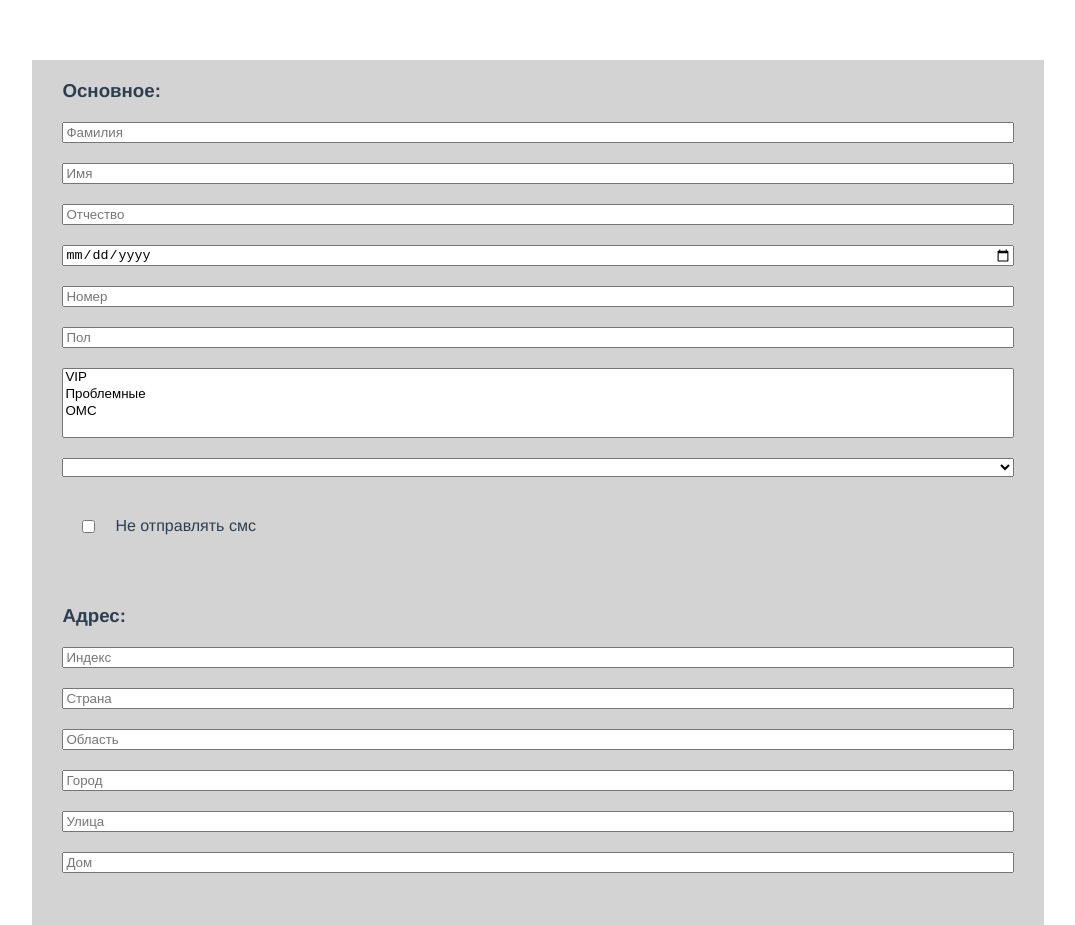
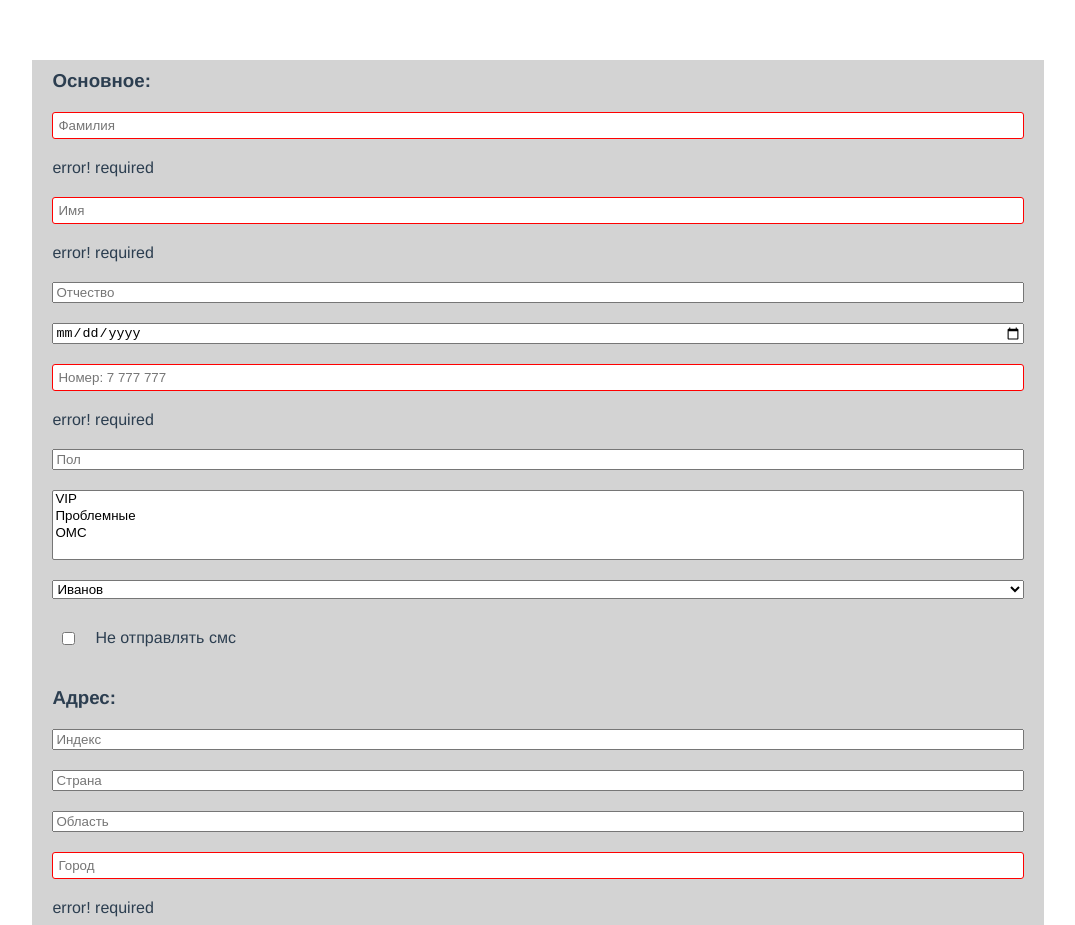
Before and after one commit to ErlanArtykbaev/vue-form-task, a Vue app: page / in a window 1280 px wide. Shown: the top 925 px of the page, without its empty margins (102-1177 px from the left). Built offline with nearby package versions, Linux system fonts and the light colour scheme.

Commit message:
all components put together, because they didnt render, all things works

```diff
--- /dev/null
+++ b/src/assets/styles/style.sass
@@ -0,0 +1,21 @@
+
+.form
+  width: 80%
+  margin: auto
+  background-color: lightgrey
+  border-box: box-sizing
+  div
+    display: flex
+    flex-direction: column
+    margin: 10px
+    & > *
+      margin: 10px
+    .check-sms
+      display: flex
+      flex-direction: row
+      align-items: center
+
+.redborder
+  border: 1px solid red
+  padding: 5px
+  border-radius: 3px
--- a/src/components/Form.vue
+++ b/src/components/Form.vue
@@ -1,9 +1,131 @@
 <template>
 <div>
-	<form class="form">
-		<FormMain v-bind:main="main" />
-		<FormAddress v-bind:address="address" />
-		<FormPass v-bind:pass="pass"/>
+	<form class="form" @submit.prevent="alert">
+		<div class="main">
+			<h3>Основное:</h3>
+			<input
+				class="input"
+				required
+				v-model.trim="form.main.lastname"
+				type="text"
+				placeholder="Фамилия"
+				:class="{redborder: $v.form.main.lastname.$invalid}"
+			/>
+			<p v-if="!$v.form.main.lastname.minLength">error! min char 3</p>
+			<p v-if="!$v.form.main.lastname.required">error! required</p>
+			<input
+				required
+				v-model.trim="form.main.firstname"
+				type="text"
+				:class="{redborder: $v.form.main.firstname.$invalid}"
+				placeholder="Имя" />
+			<p v-if="!$v.form.main.firstname.minLength">error! min char 3</p>
+			<p v-if="!$v.form.main.firstname.required">error! required</p>
+			<input
+				v-model.trim="form.main.dadsname"
+				type="text"
+				placeholder="Отчество" />
+			<input
+				required
+				v-model.trim="form.main.date"
+				type="date" />
+			<p v-if="!$v.form.main.date.required">error! required</p>
+			<input
+				required
+				type="number"
+				:class="{redborder: $v.form.main.phone.$invalid}"
+				v-model.number="form.main.phone"
+				placeholder="Номер: 7 777 777" />
+			<p v-if="!$v.form.main.phone.minLength">error! min char 6</p>
+			<p v-if="!$v.form.main.phone.required">error! required</p>
+			<input
+				type="text"
+				v-model.trim="form.main.sex"
+				placeholder="Пол">
+			<select
+				required
+				v-model="form.main.groupClient"
+				name="group-client"
+				id="group-client"
+				multiple>
+				<option value="vip" >VIP</option>
+				<option value="problematic">Проблемные</option>
+				<option value="omc">OMC</option>
+			</select>
+			<select
+				v-model="form.main.doctor"
+				name="doctor"
+				id="doctor">
+				<option value="ivanov" >Иванов</option>
+				<option value="zaharov">Захаров</option>
+				<option value="chernysheva">Чернышева</option>
+			</select>
+			<div class="check-sms">
+				<input
+					v-model="form.main.noSms"
+					type="checkbox"
+					name="no-sms"
+					id="no-sms"/>
+				<label for="no-sms">Не отправлять смс</label>
+			</div>
+		</div>
+		<div class="address">
+			<h3>Адрес:</h3>
+			<input
+				v-model.trim="form.address.index"
+				type="number"
+				placeholder="Индекс">
+			<input
+				v-model.trim="form.address.country"
+				type="text"
+				placeholder="Страна">
+			<input
+				v-model.trim="form.address.oblast"
+				type="text"
+				placeholder="Область">
+			<input
+				required
+				v-model.trim="form.address.city"
+				type="text"
+				:class="{redborder: $v.form.address.city.$invalid}"
+				placeholder="Город">
+			<p v-if="!$v.form.address.city.required">error! required</p>
+			<input
+				v-model.trim="form.address.street"
+				type="text"
+				placeholder="Улица">
+			<input
+				v-model.trim="form.address.house"
+				type="text"
+				placeholder="Дом">
+		</div>
+		<div class="pass">
+			<h3>Паспорт:</h3>
+			<select required name="document-type" v-model="form.pass.typeDoc" id="document-type">
+				<option value="pass" default>Паспорт</option>
+				<option value="birth-sertificate">Свидетельство о рождении</option>
+				<option value="driver-license">Водительское удостовирение</option>
+			</select>
+			<input
+				v-model.trim="form.pass.seria"
+				type="text"
+				placeholder="Серия">
+			<input
+				v-model.trim="form.pass.number"
+				type="text"
+				placeholder="Номер">
+			<input
+				v-model.trim="form.pass.whoGave"
+				type="text"
+				placeholder="Кем выдан">
+			<input
+				required
+				v-model="form.pass.dateGave"
+				type="date"
+				placeholder="Дата выдачи">
+			<p v-if="!$v.form.address.city.required">error! required</p>
+		</div>
+		<button type="submit">Submit</button>
 	</form>
 </div>
 </template>
@@ -11,16 +133,11 @@
 <script>
 import {required, minLength, email} from 'vuelidate/lib/validators'
 
-import FormMain from './FormMain'
-import FormAddress from './FormAddress'
-import FormPass from './FormPass'
 
 export default {
-	components:{
-		FormMain, FormAddress, FormPass
-	},
 	data(){
 		return{
+			form:{
 				main:{
 					firstname: '',
 					lastname: '',
@@ -28,8 +145,8 @@ export default {
 					date: Date,
 					phone: '',
 					sex: '',
-				groupClient: '',
-				doctor: '',
+					groupClient: [],
+					doctor: 'ivanov',
 					noSms: false,
 				},
 				address: {
@@ -41,23 +158,26 @@ export default {
 					house: '',
 				},
 				pass: {
-				typeDoc: '',
+					typeDoc: 'pass',
 					seria: '',
 					number: '',
 					whoGave: '',
 					dateGave: Date
 				}
 			}
+		}
 	},
 
 	validations:{
+		form:{
+			main:{
 				firstname: {
 					required,
-			minLength: minLength(2)
+					minLength: minLength(3)
 				},
 				lastname: {
 					required,
-			minLength: minLength(2)
+					minLength: minLength(3)
 				},
 				date: {
 					required
@@ -66,46 +186,36 @@ export default {
 					required,
 					minLength: minLength(6)
 				},
-			sex: '',
-			groupClient: '',
-			doctor: '',
-			noSms: false,
+				groupClient: {
+					required
+				}
+			},
 			address: {
-				index: '',
-				country: '',
-				oblast: '',
-				city: '',
-				street: '',
-				house: '',
+				city: {
+					required
+				}
 			},
 			pass: {
-				typeDoc: '',
-				seria: '',
-				number: '',
-				whoGave: '',
-				dateGave: Date
+				typeDoc: {
+					required
+				},
+				dateGave: {
+					required
+				}
+			}
+		}
+	},
+	methods:{
+		checkForm(){
+			this.$v.form.$touch()
+			if(this.$v.form.$error){
+				console.log('validation is not true')
+			}
+		},
+		alert(){
+			alert('you submitted')
 		}
 	}
 }
 
 </script>
-
-<style lang="sass">
-.form
-	width: 80%
-	margin: auto
-	background-color: lightgrey
-	border-box: box-sizing
-	div
-		display: flex
-		flex-direction: column
-		margin: 10px
-		padding: 10px
-		& > *
-			margin: 10px
-		.check-sms
-			display: flex
-			flex-direction: row
-			align-items: center
-
-</style>
--- a/src/components/FormAddress.vue
+++ /dev/null
@@ -1,11 +0,0 @@
-<template>
-	<div class="address">
-		<h3>Адрес:</h3>
-		<input type="text" placeholder="Индекс">
-		<input type="text" placeholder="Страна">
-		<input type="text" placeholder="Область">
-		<input type="text" placeholder="Город">
-		<input type="text" placeholder="Улица">
-		<input type="text" placeholder="Дом">
-	</div>
-</template>
--- a/src/components/FormMain.vue
+++ /dev/null
@@ -1,63 +0,0 @@
-<template>
-	<div class="main">
-		<h3>Основное:</h3>
-		<input
-			v-model="main.lastname"
-			type="text"
-			placeholder="Фамилия"
-		/>
-		<input
-			v-model="main.firstname"
-			type="text"
-			placeholder="Имя" />
-		<input
-			v-model="main.dadsname"
-			type="text"
-			placeholder="Отчество" />
-		<input
-			v-model="main.date"
-			type="date" />
-		<input
-			type="text"
-			v-model="main.phone"
-			placeholder="Номер" />
-		<input
-			type="text"
-			v-model="main.sex"
-			placeholder="Пол">
-		<select
-			v-model="main.groupClient"
-			name="group-client"
-			id="group-client"
-			multiple>
-			<option value="vip">VIP</option>
-			<option value="problematic">Проблемные</option>
-			<option value="omc">OMC</option>
-		</select>
-		<select
-			v-model="main.doctor"
-			name="doctor"
-			id="doctor">
-			<option value="ivanov">Иванов</option>
-			<option value="zaharov">Захаров</option>
-			<option value="chernysheva">Чернышева</option>
-		</select>
-		<div class="check-sms">
-			<input
-				v-model="main.noSms"
-				type="checkbox"
-				name="no-sms"
-				id="no-sms"/>
-			<label for="no-sms">Не отправлять смс</label>
-		</div>
-	</div>
-</template>
-
-<script>
-export default{
-	props:['main']
-}
-</script>
-
-<style lang="sass">
-</style>
--- a/src/components/FormPass.vue
+++ /dev/null
@@ -1,14 +0,0 @@
-<template>
-	<div class="pass">
-		<h3>Паспорт:</h3>
-		<select name="document-type" id="document-type">
-			<option value="pass">Паспорт</option>
-			<option value="birth-sertificate">Свидетельство о рождении</option>
-			<option value="driver-license">Водительское удостовирение</option>
-		</select>
-		<input type="text" placeholder="Серия">
-		<input type="text" placeholder="Номер">
-		<input type="text" placeholder="Кем выдан">
-		<input type="text" placeholder="Дата выдачи">
-	</div>
-</template>
--- a/src/main.js
+++ b/src/main.js
@@ -1,10 +1,10 @@
 import Vue from 'vue'
 import Vuelidate from 'vuelidate'
 import App from './App.vue'
+import './assets/styles/style.sass'
 
 Vue.use(Vuelidate)
 
-Vue.config.productionTip = false
 
 new Vue({
   render: h => h(App),
```
Lines whose indentation alone changed are shown as unchanged.
